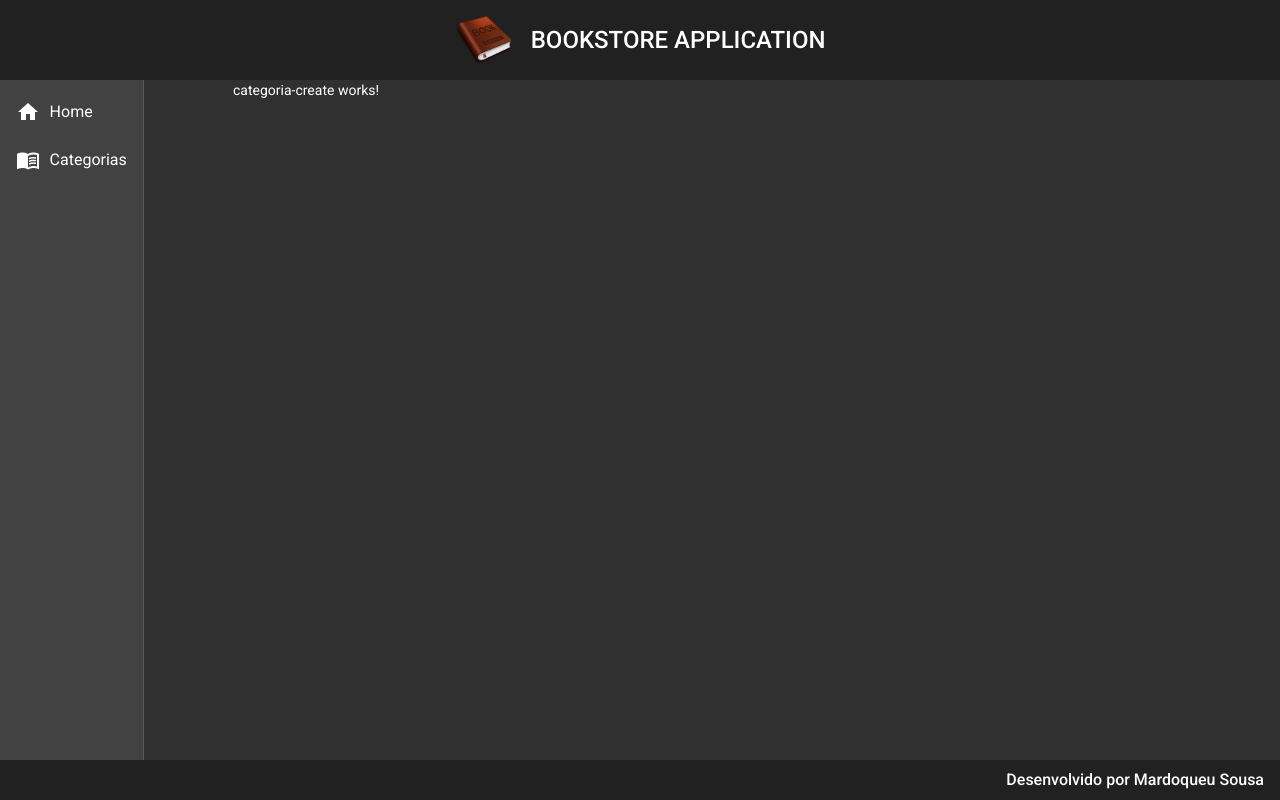
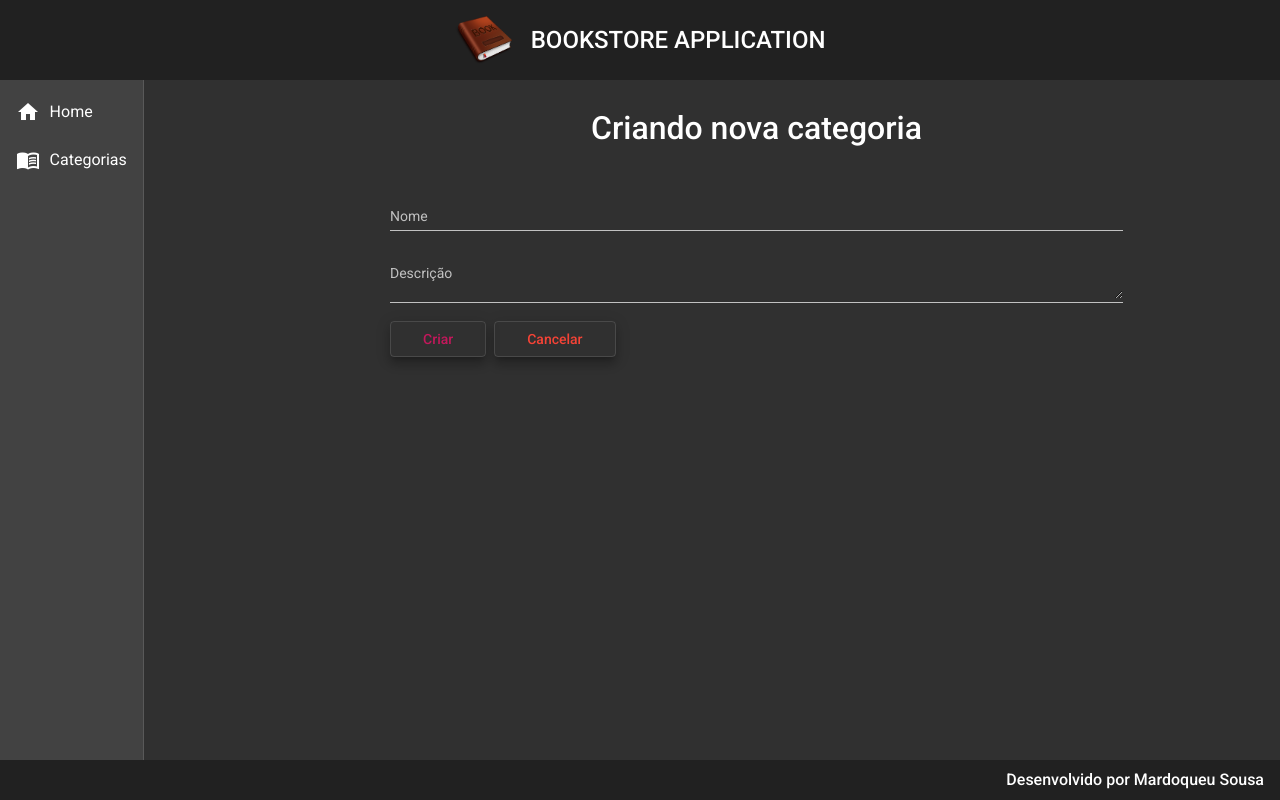
Before and after one commit to Mardoqueu/bookstore-front, an Angular app: page /categorias/create in a window 1280 px wide. Built offline with nearby package versions, Linux system fonts and the light colour scheme.

Commit message:
Componente CATEGORIA-CREATE finalizado

```diff
--- a/src/app/components/views/categoria/categoria-create/categoria-create.component.css
+++ b/src/app/components/views/categoria/categoria-create/categoria-create.component.css
@@ -0,0 +1,28 @@
+form{
+    text-align: center;
+    width: 70%;
+    margin: 2rem auto 0 auto;
+}
+
+h1{
+    font-size: 2rem;
+    font-weight: 500;
+    margin-bottom: 3rem;
+}
+
+.form{
+    width: 100%;
+
+}
+
+
+.buttons{
+    width: 100%;
+    text-align: start;
+}
+
+button{
+    margin-right: .5rem;
+    padding-right: 2rem;
+    padding-left: 2rem;
+}
--- a/src/app/components/views/categoria/categoria-create/categoria-create.component.html
+++ b/src/app/components/views/categoria/categoria-create/categoria-create.component.html
@@ -1 +1,18 @@
-<p>categoria-create works!</p>
+<form action="">
+    <h1>Criando nova categoria</h1>
+
+    <mat-form-field class="form">
+        <mat-label>Nome</mat-label>
+        <input matInput [(ngModel)]="categoria.name" matInput type="text" name="nome" placeholder="Ex. Computação">
+    </mat-form-field>
+
+    <mat-form-field class="form">
+        <mat-label>Descrição</mat-label>
+        <textarea matInput [(ngModel)]="categoria.description" type="text" name="descricao" placeholder="Ex. Livros de Computação"></textarea>
+    </mat-form-field>
+
+    <div class="buttons">
+        <button (click)="create()" class="mat-elevation-z8" mat-stroked-button color="primary">Criar</button>
+        <button (click)="cancel()" class="mat-elevation-z8" mat-stroked-button color="warn">Cancelar</button>
+    </div>
+</form>
--- a/src/app/components/views/categoria/categoria-create/categoria-create.component.ts
+++ b/src/app/components/views/categoria/categoria-create/categoria-create.component.ts
@@ -1,4 +1,8 @@
 import { Component, OnInit } from '@angular/core';
+import { Router } from '@angular/router';
+import { from } from 'rxjs';
+import { Categoria } from '../categoria.model';
+import { CategoriaService } from '../categoria.service';
 
 @Component({
   selector: 'app-categoria-create',
@@ -7,9 +11,30 @@
 })
 export class CategoriaCreateComponent implements OnInit {
 
-  constructor() { }
+  categoria: Categoria = {
+    name: '',
+    description: ''
+  }
+
+  constructor(private service: CategoriaService, private router: Router) { }
 
   ngOnInit(): void {
+
+  }
+
+  create():void {
+      this.service.create(this.categoria).subscribe((resposta) => {
+        this.router.navigate(['categorias'])
+        this.service.mensagem('Categoria criada com sucesso!');
+      }, err => {
+        for(let i = 0; i < err.error.errors.length; i++){
+          this.service.mensagem(err.error.errors[i].message)
+        }
+      })
+  }
+
+  cancel(): void {
+    this.router.navigate(['categorias'])
   }
 
 }
--- a/src/app/components/views/categoria/categoria.model.ts
+++ b/src/app/components/views/categoria/categoria.model.ts
@@ -1,5 +1,5 @@
 export interface Categoria{
     id?: String;
-    nome: String;
-    descricao: String;
+    name: String;
+    description: String;
 }
--- a/src/app/components/views/categoria/categoria.service.ts
+++ b/src/app/components/views/categoria/categoria.service.ts
@@ -1,5 +1,6 @@
 import { HttpClient } from '@angular/common/http';
 import { Injectable } from '@angular/core';
+import { MatSnackBar } from '@angular/material/snack-bar';
 import { Observable } from 'rxjs';
 import { environment } from 'src/environments/environment';
 import { Categoria } from './categoria.model';
@@ -11,10 +12,25 @@
 
   baseUrl: String = environment.baseUrl;
 
-  constructor(private http: HttpClient) { }
+  constructor(private http: HttpClient, private _snack: MatSnackBar) { }
 
+  //Read
   findAll():Observable<Categoria[]> {
     const url = `${this.baseUrl}/category`
     return this.http.get<Categoria[]>(url)
   }
+
+  //Create
+  create(categoria: Categoria): Observable<Categoria>{
+    const url = `${this.baseUrl}/category`
+    return this.http.post<Categoria>(url, categoria);
+  }
+
+  mensagem(str: String): void {
+    this._snack.open(`${str}`, 'OK', {
+      horizontalPosition: 'end',
+      verticalPosition: 'top',
+      duration: 3000
+    })
+  }
 }
```
Also changed, not shown: src/app/app.module.ts (+9 -0 lines).
